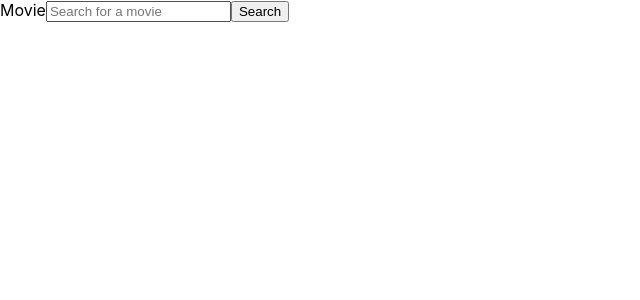
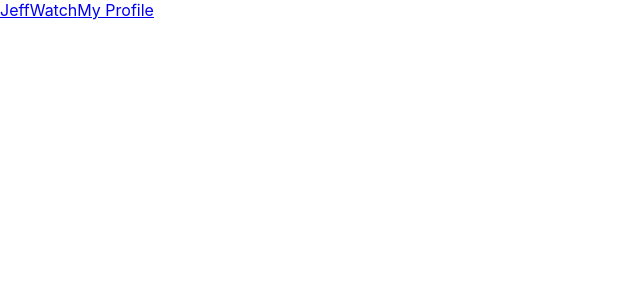
Before and after one commit to Fayyaz00/JeffWatch, a React (Create React App) app: page /1 in a window 1280 px wide. Shown: the top 300 px of the page, without its empty margins (0-640 px from the left). Built offline with nearby package versions, Linux system fonts and the light colour scheme.

Commit message:
Add folder for each route

```diff
--- a/src/App.js
+++ b/src/App.js
@@ -1,30 +1,55 @@
 import React from 'react';
-import Search from './Search';
+import { Router } from '@reach/router';
+import NavBar from './NavBar';
+import Search from './Search/Search';
+import Movie from './Movie/Movie';
 import logo from './logo.svg';
 import './App.css';
 
 function App() {
   return (
-    // <div className="App">
-    //   <header className="App-header">
-    //     <img src={logo} className="App-logo" alt="logo" />
-    //     <p>
-    //       Edit <code>src/App.js</code> and save to reload.
-    //     </p>
-    //     <a
-    //       className="App-link"
-    //       href="https://reactjs.org"
-    //       target="_blank"
-    //       rel="noopener noreferrer"
-    //     >
-    //       Learn React
-    //     </a>
-    //   </header>
-    // </div>
-    <div>
-      <Search/>
+    <div id="app">
+      <NavBar />
+
+      <Router>
+        <Search path="/" />
+        <Movie path="/movie/:id" />
+        {/* <Chart path="/chart" /> */}
+        {/* <Profile path="/:user" /> */}
+      </Router>
     </div>
   );
 }
 
+/*
+  OMDB documentation: http://www.omdbapi.com/
+  Reach Router documentation: https://reach.tech/router/
+
+  *movie === tv show for our purposes*
+
+  Search
+    Search for movies, displaying a list of results. Clicking on a movie takes you
+    to the Movie route. Needs to have autocomplete using debouncing, per the final
+    project guidelines.
+
+  Movie
+    Detailed stats of movie. id is the imdb id. Also displays recent ratings (For example:
+      https://rateyourmusic.com/release/album/fishmans/98_12_28-%E7%94%B7%E9%81%94%E3%81%AE%E5%88%A5%E3%82%8C-98_12_28-otokotachi-no-wakare/
+      scroll to bottom to see recent ratings)
+    Recent ratings also show the user who rated it. Clicking the rating takes you to the profile
+    of the user who rated it, the Profile route.
+
+  Chart
+    Chart will display movies in OUR database (not from ombd). Movies will be added to out database after
+    a JeffWatch user has rated it. Able to sort in various ways.
+
+  Profile
+    User profile. Shows user's ratings. Also shows backlog, movies that the user wants to watch
+    but hasn't yet. Users are able to rate movies and add to backlog from the Movie route.
+
+
+  Tenative API docs
+
+*/
+
 export default App;
--- /dev/null
+++ b/src/Movie/Movie.js
@@ -0,0 +1,23 @@
+import React from 'react';
+
+const Movie = () => {
+
+  const fetchMovie = async () => {
+    try {
+      const result = await fetch(`http://www.omdbapi.com/?s=${search}&apikey=${apiKey}`);
+      const resultJson = await fetchResult.json();
+      setIsLoaded(true);
+      setMovies(resultJson.Search);
+    } catch (error) {
+      setError(error);
+    }
+  };
+
+  return (
+    <div>
+
+    </div>
+  )
+};
+
+export default Movie;
--- /dev/null
+++ b/src/NavBar.js
@@ -0,0 +1,15 @@
+import React from 'react';
+import { Link } from '@reach/router';
+
+const NavBar = () => {
+  return (
+    <header>
+      <nav>
+        <Link to="/">JeffWatch</Link>
+        <Link to="/">My Profile</Link>
+      </nav>
+    </header>
+  );
+}
+
+export default NavBar;
--- a/src/MovieCard.js
+++ b/src/Search/MovieCard.js
@@ -1,19 +1,22 @@
 import React from 'react';
+import { Link } from '@reach/router';
 
-const MovieCard = ({ title, year, poster }) => {
+const MovieCard = ({ id, title, year, poster }) => {
   // https://picsum.photos/seed/picsum/300/450?grayscale&blur=5
   // placeholder image api : https://picsum.photos/
   // Some poster links are broken, need to find a way to add placeholder images
   let image = 'https://picsum.photos/300/450?blur=2';
-  if (poster != 'N/A') {
+  if (poster !== 'N/A') {
     image = poster;
   }
 
   return (
+    <Link to={`/movie/${id}`}>
     <div>
-      <img src={image}></img>
+      <img src={image} alt={`${title} poster`}></img>
       <h2>{title} ({year})</h2>
     </div>
+    </Link>
   );
 }
 
--- a/src/Search.js
+++ b/src/Search/Search.js
@@ -3,22 +3,22 @@ import SearchResults from './SearchResults';
 
 const Search = () => {
   const placeholder = 'Search for a movie';
-  const apiKey = '3ebf8082'; //This is my omdb api key. I get 1000 requests per day.
+  const apiKey = 'e9b51b88'; //omdb api key. 100,000 requests per day.
   const [search, setSearch] = useState('');
   const [movies, setMovies] = useState([]);
   const [isLoaded, setIsLoaded] = useState(false);
   const [error, setError] = useState(null);
 
-  async function requestMovies() {
+  const requestMovies = async () => {
     try {
-      const fetchResult = await fetch(`http://www.omdbapi.com/?s=${search}&apikey=${apiKey}`);
+      const result = await fetch(`http://www.omdbapi.com/?s=${search}&apikey=${apiKey}`);
       const resultJson = await fetchResult.json();
+      setMovies(resultJson.Search);
       setIsLoaded(true);
-      setMovies(resultJson.Search);
     } catch (error) {
       setError(error);
     }
-  }
+  };
 
   return (
     <div>
--- a/src/SearchResults.js
+++ b/src/Search/SearchResults.js
@@ -11,6 +11,7 @@ const SearchResults = ({ movies }) => {
         movies.map(movie => (
           <MovieCard
             key={movie.imdbID}
+            id={movie.imdbID}
             title={movie.Title}
             year={movie.Year}
             poster={movie.Poster}
```
Also changed, not shown: package.json (+4 -3 lines), 1 other file (tests, documents, lock files or other folders).
